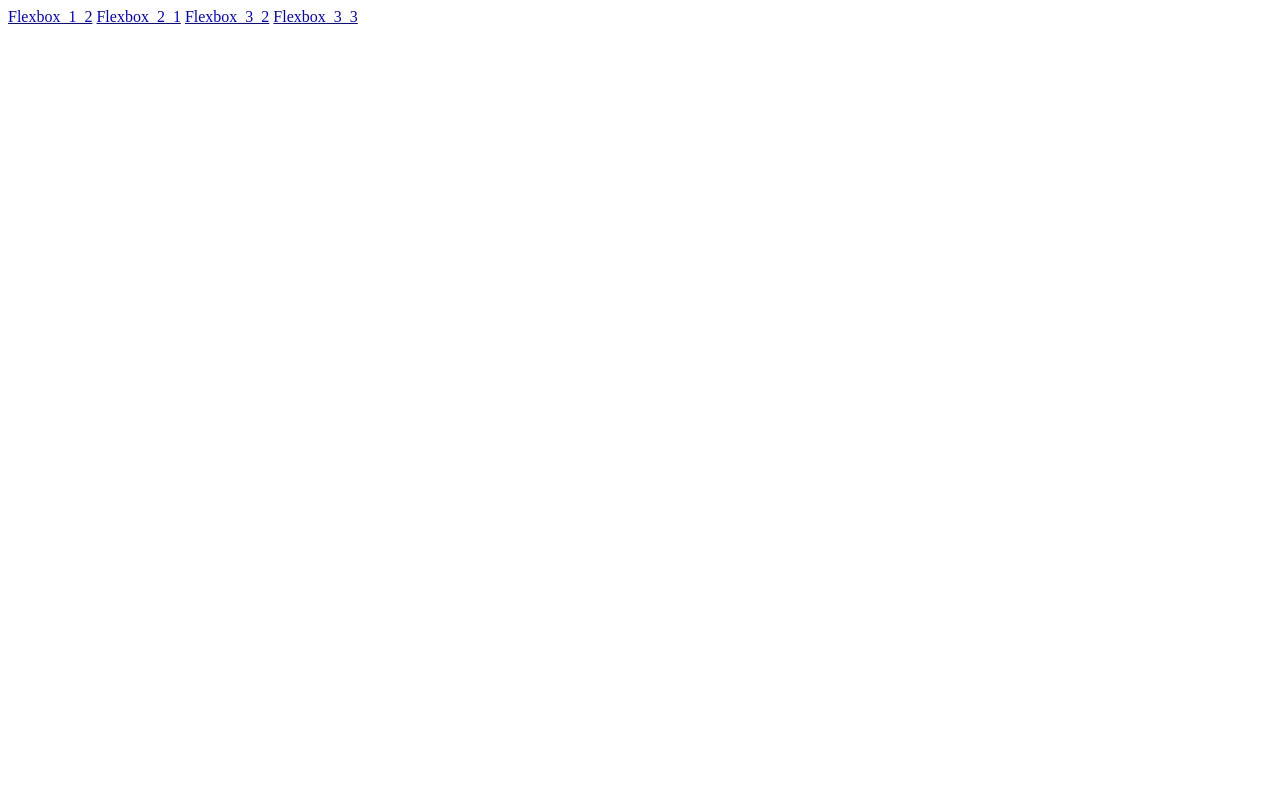
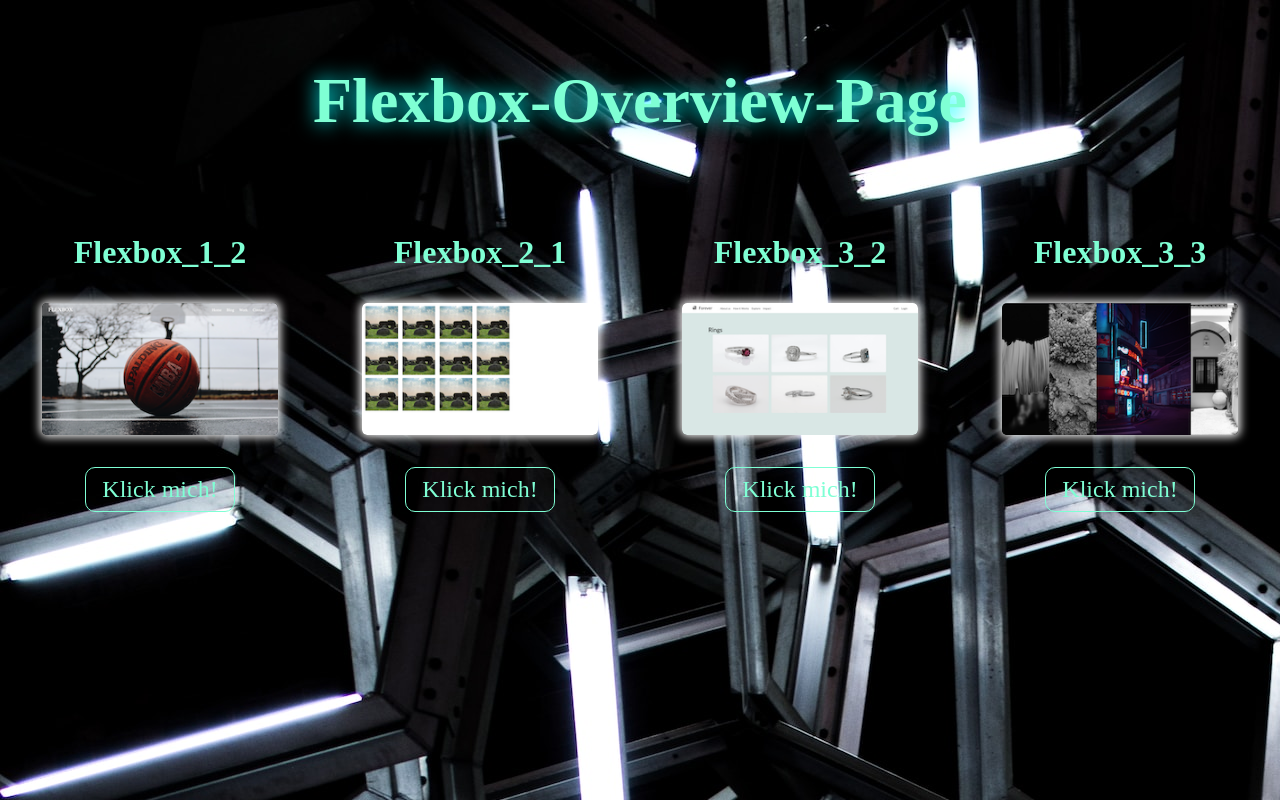
Before and after one commit to SiggiJr/Flexboxen_Overview, a plain HTML site: page index.html in a window 1280 px wide. Drawn offline with Linux system fonts and the light colour scheme.

Commit message:
Overview-Seite für Flexboxen erstellt

```diff
--- a/assets/style/style.css
+++ b/assets/style/style.css
@@ -0,0 +1,92 @@
+* {
+  margin: 0;
+  padding: 0;
+  box-sizing: border-box;
+}
+
+body {
+  max-width: 1440px;
+  height: 100vh;
+  background-image: url("../img/background.jpg");
+  color: aquamarine;
+}
+
+h1 {
+  text-align: center;
+  padding-top: 4rem;
+  font-size: 4rem;
+  text-shadow: 0 0 20px aqua;
+}
+
+main {
+  padding-top: 4rem;
+  display: flex;
+  justify-content: space-around;
+}
+
+main > div {
+  display: flex;
+  align-items: center;
+  flex-basis: 23%;
+  border-radius: 20px;
+  flex-direction: column;
+  row-gap: 2rem;
+  padding-top: 2rem;
+  padding-bottom: 1.5rem;
+}
+
+h2 {
+  font-size: 2rem;
+}
+
+.picture {
+  width: 80%;
+  aspect-ratio: 16/9;
+  box-shadow: 0 0 10px 2px white;
+}
+
+.preview1 {
+  background-image: url("../img/preview_picture1.png");
+  background-size: cover;
+  border-radius: 5px;
+}
+
+.preview2 {
+  background-image: url("../img/preview_picture2.png");
+  background-size: cover;
+  border-radius: 5px;
+}
+
+.preview3 {
+  background-image: url("../img/preview_picture3.png");
+  background-size: cover;
+  border-radius: 5px;
+}
+
+.preview4 {
+  background-image: url("../img/preview_picture4.png");
+  background-size: cover;
+  border-radius: 5px;
+}
+
+a {
+  text-decoration: none;
+  font-size: 1.5rem;
+  color: inherit;
+  border: 1px solid aquamarine;
+  padding: 0.5rem 1rem;
+  border-radius: 10px;
+}
+
+main > div:hover {
+  flex-grow: 2;
+  box-shadow: 0 0 20px white;
+}
+
+main > div:hover > h2 {
+  text-shadow: 0 0 20px aqua;
+}
+
+a:hover {
+  box-shadow: 0 0 20px aqua;
+}
--- a/index.html
+++ b/index.html
@@ -4,12 +4,46 @@
     <meta charset="UTF-8" />
     <meta http-equiv="X-UA-Compatible" content="IE=edge" />
     <meta name="viewport" content="width=device-width, initial-scale=1.0" />
+    <link rel="stylesheet" href="./assets/style/style.css" />
     <title>Flexbox-Overview</title>
   </head>
   <body>
-    <a href="./flexboxen/flexbox_1_2/index.html">Flexbox_1_2</a>
+    <!-- <a href="./flexboxen/flexbox_1_2/index.html">Flexbox_1_2</a>
     <a href="./flexboxen/flexbox_2_1/index.html">Flexbox_2_1</a>
     <a href="./flexboxen/flexbox_3_2/index.html">Flexbox_3_2</a>
-    <a href="./flexboxen/flexbox_3_3/index.html">Flexbox_3_3</a>
+    <a href="./flexboxen/flexbox_3_3/index.html">Flexbox_3_3</a> -->
+    <header>
+      <h1>Flexbox-Overview-Page</h1>
+    </header>
+    <main>
+      <div>
+        <h2>Flexbox_1_2</h2>
+        <div class="preview1 picture"></div>
+        <a href="./flexboxen/flexbox_1_2/index.html" target="_blank"
+          >Klick mich!</a
+        >
+      </div>
+      <div>
+        <h2>Flexbox_2_1</h2>
+        <div class="preview2 picture"></div>
+        <a href="./flexboxen/flexbox_2_1/index.html" target="_blank"
+          >Klick mich!</a
+        >
+      </div>
+      <div>
+        <h2>Flexbox_3_2</h2>
+        <div class="preview3 picture"></div>
+        <a href="./flexboxen/flexbox_3_2/index.html" target="_blank"
+          >Klick mich!</a
+        >
+      </div>
+      <div>
+        <h2>Flexbox_3_3</h2>
+        <div class="preview4 picture"></div>
+        <a href="./flexboxen/flexbox_3_3/index.html" target="_blank"
+          >Klick mich!</a
+        >
+      </div>
+    </main>
   </body>
 </html>
```
Also changed, not shown: assets/img/background.jpg (added), assets/img/preview_picture1.png (added), assets/img/preview_picture2.png (added), assets/img/preview_picture3.png (added), assets/img/preview_picture4.png (added).
